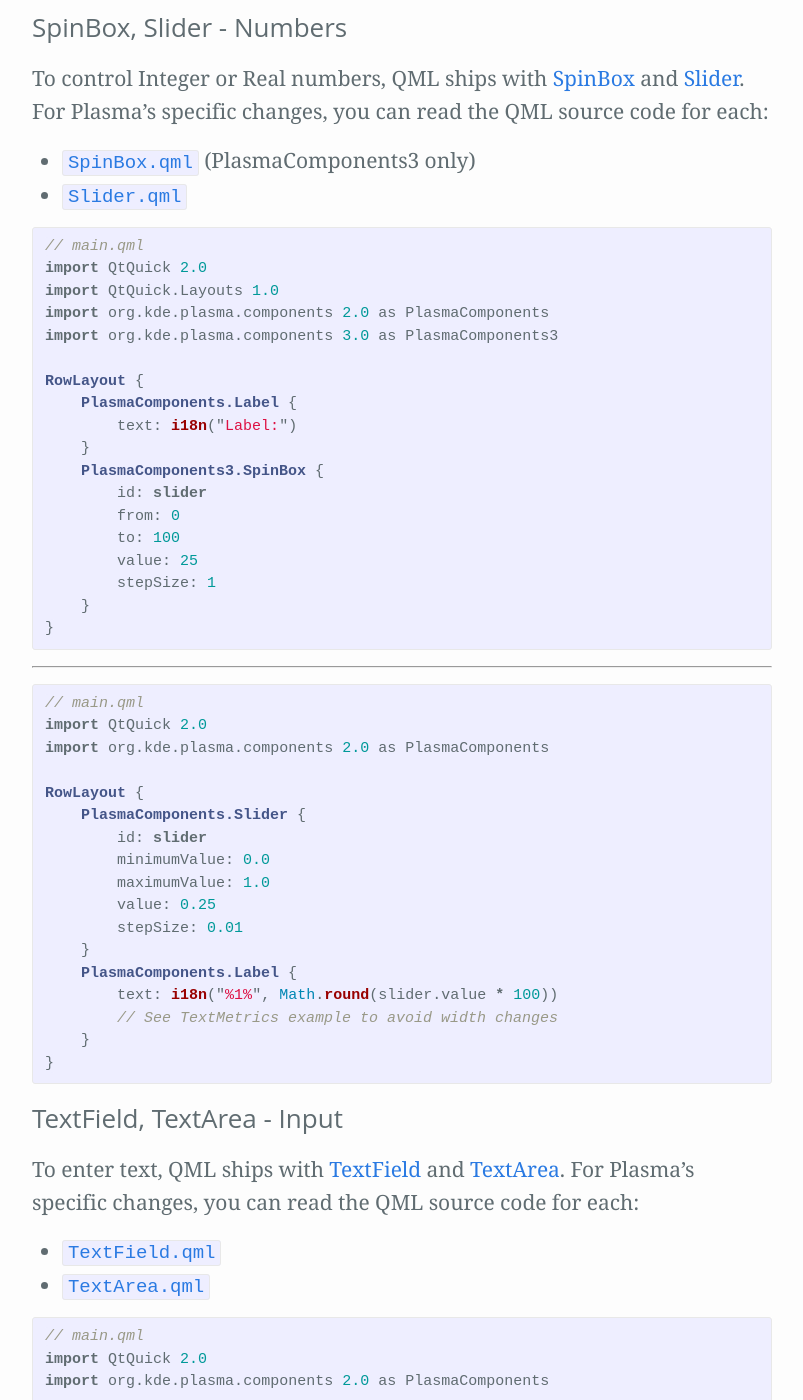
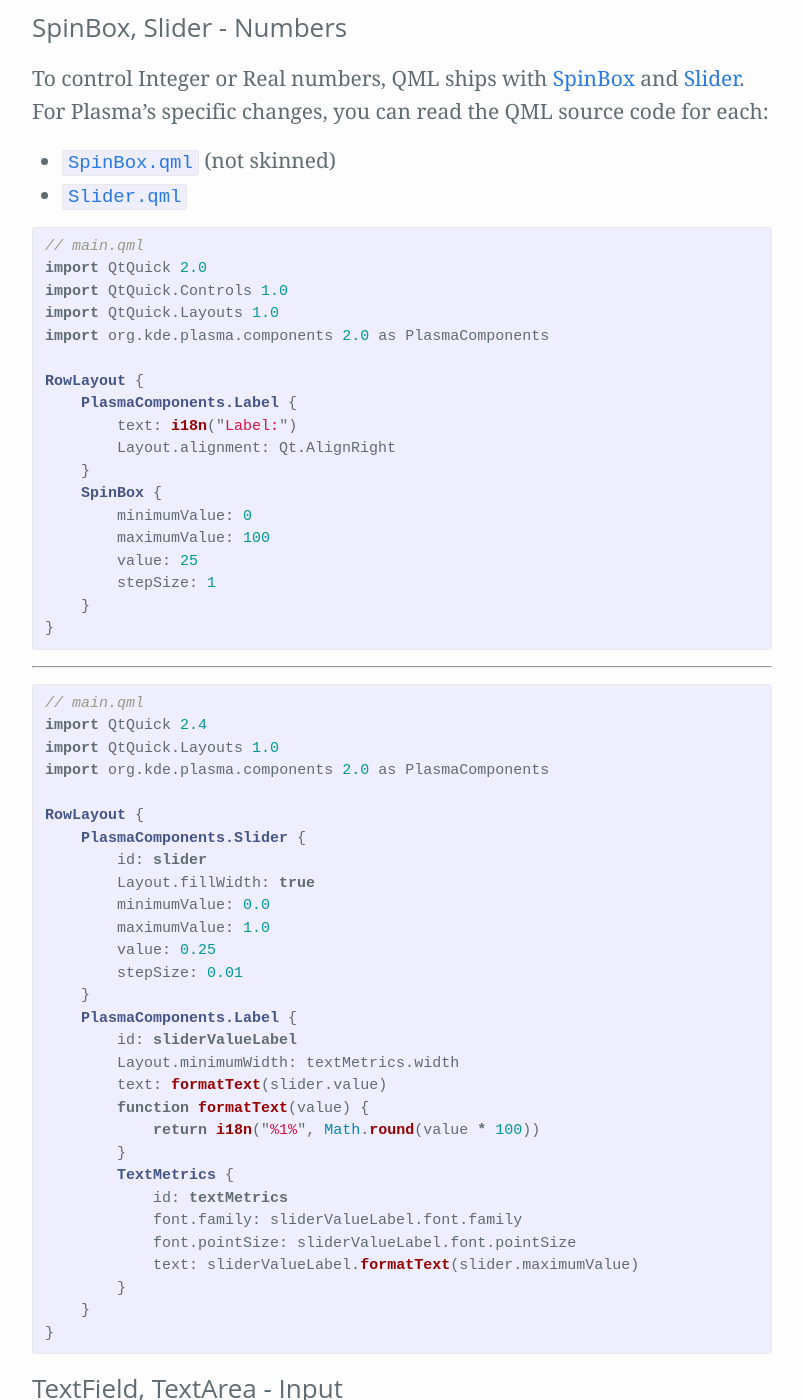
Before and after one commit to Zren/zren.github.io, a Jekyll site: the page built from kde_docs/widget-PlasmaQmlApi.md, in a window 1280 px wide and 1400 px high, scrolled down 2431 px. Shown: the whole window, without its empty margins (238-1041 px from the left). Built offline with Jekyll 4.4.1, drawn with Linux system fonts in a browser that asks for light colours; our own code applies the rules of GitHub Pages for plain Markdown files; some of the changed text lies outside the part shown.

Commit message:
Fix imports. Use QQC1 SpinBox even though it's not skinned. Use TextMetrics for sliderValueLabel.

```diff
--- a/kde_docs/widget-PlasmaQmlApi.md
+++ b/kde_docs/widget-PlasmaQmlApi.md
@@ -107,25 +107,25 @@
 {% capture sectionLeft %}
 To control Integer or Real numbers, QML ships with [SpinBox](https://doc.qt.io/qt-5/qml-qtquick-controls-spinbox.html) and [Slider](https://doc.qt.io/qt-5/qml-qtquick-controls-slider.html). For Plasma's specific changes, you can read the QML source code for each:
 
-* [`SpinBox.qml`](https://github.com/KDE/plasma-framework/blob/master/src/declarativeimports/plasmacomponents3/SpinBox.qml) (PlasmaComponents3 only)
+* [`SpinBox.qml`](https://github.com/KDE/plasma-framework/blob/master/src/declarativeimports/plasmacomponents3/SpinBox.qml) (not skinned)
 * [`Slider.qml`](https://github.com/KDE/plasma-framework/blob/master/src/declarativeimports/plasmacomponents/qml/Slider.qml)
 
 {% endcapture %}{% capture sectionRight %}
 {% highlight qml %}
 // main.qml
 import QtQuick 2.0
+import QtQuick.Controls 1.0
 import QtQuick.Layouts 1.0
 import org.kde.plasma.components 2.0 as PlasmaComponents
-import org.kde.plasma.components 3.0 as PlasmaComponents3
 
 RowLayout {
     PlasmaComponents.Label {
         text: i18n("Label:")
+        Layout.alignment: Qt.AlignRight
     }
-    PlasmaComponents3.SpinBox {
-        id: slider
-        from: 0
-        to: 100
+    SpinBox {
+        minimumValue: 0
+        maximumValue: 100
         value: 25
         stepSize: 1
     }
@@ -136,20 +136,32 @@
 
 {% highlight qml %}
 // main.qml
-import QtQuick 2.0
+import QtQuick 2.4
+import QtQuick.Layouts 1.0
 import org.kde.plasma.components 2.0 as PlasmaComponents
 
 RowLayout {
     PlasmaComponents.Slider {
         id: slider
+        Layout.fillWidth: true
         minimumValue: 0.0
         maximumValue: 1.0
         value: 0.25
         stepSize: 0.01
     }
     PlasmaComponents.Label {
-        text: i18n("%1%", Math.round(slider.value * 100))
-        // See TextMetrics example to avoid width changes
+        id: sliderValueLabel
+        Layout.minimumWidth: textMetrics.width
+        text: formatText(slider.value)
+        function formatText(value) {
+            return i18n("%1%", Math.round(value * 100))
+        }
+        TextMetrics {
+            id: textMetrics
+            font.family: sliderValueLabel.font.family
+            font.pointSize: sliderValueLabel.font.pointSize
+            text: sliderValueLabel.formatText(slider.maximumValue)
+        }
     }
 }
 {% endhighlight %}
@@ -168,11 +180,19 @@
 {% highlight qml %}
 // main.qml
 import QtQuick 2.0
+import QtQuick.Layouts 1.0
 import org.kde.plasma.components 2.0 as PlasmaComponents
 
-PlasmaComponents.TextField {
-    placeholderText: i18n("Name")
+RowLayout {
+    PlasmaComponents.Label {
+        Layout.alignment: Qt.AlignRight
+        text: i18n("Name:")
+    }
+    PlasmaComponents.TextField {
+        placeholderText: i18n("Name")
+    }
 }
+
 {% endhighlight %}
 
 ---
```
